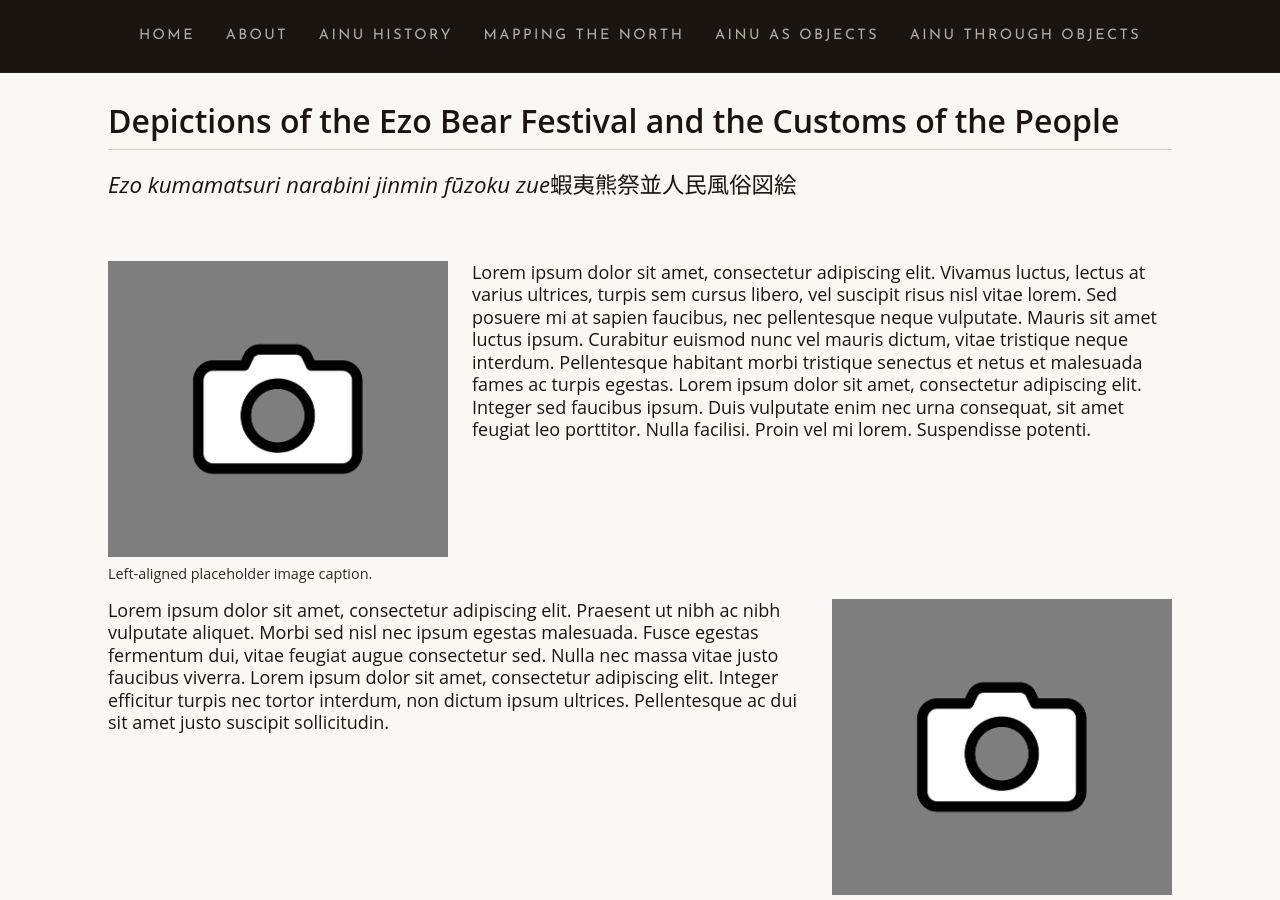
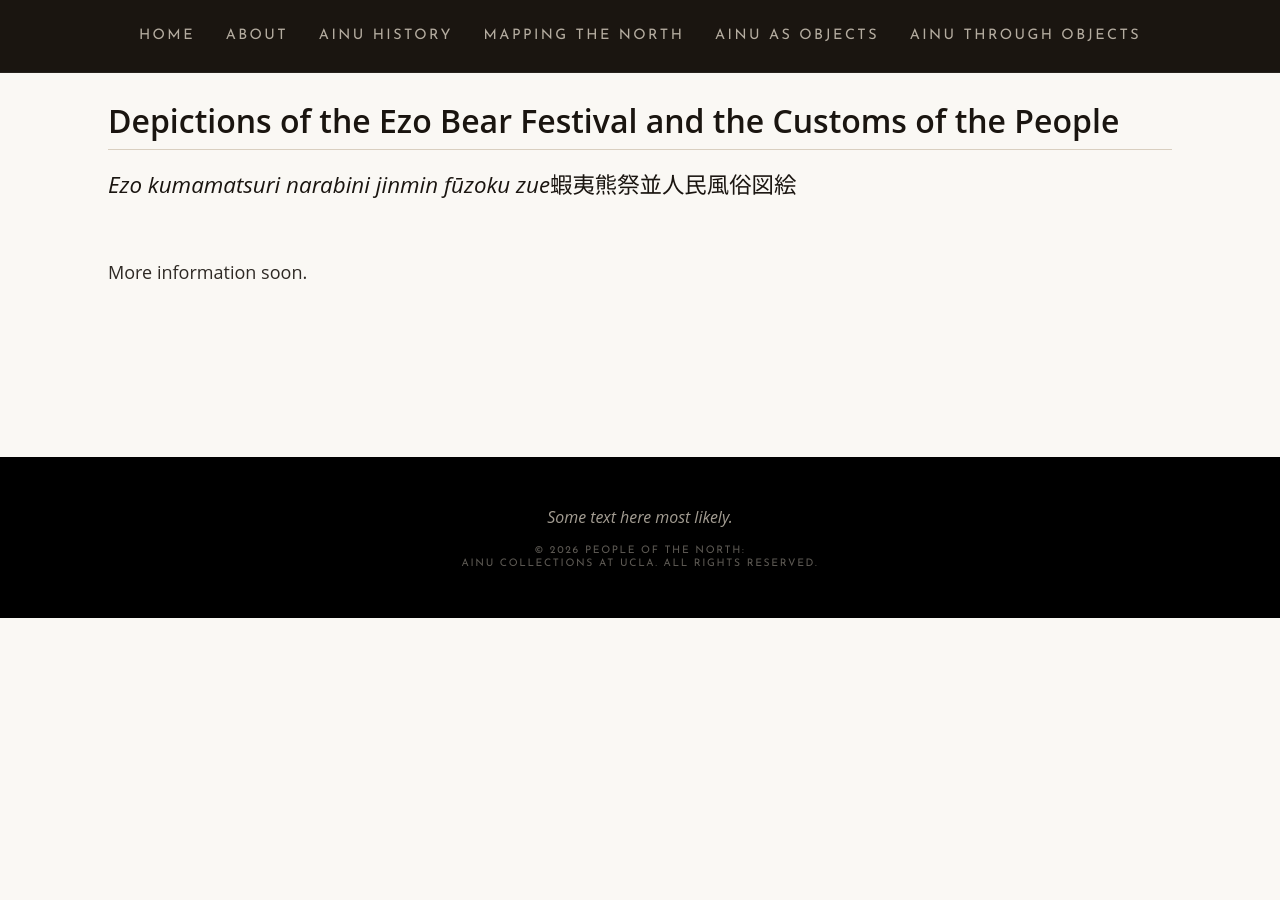
Before and after one commit to peopleofthenorth/peopleofthenorth.github.io, a Jekyll site: the page built from objects1/kumamatsuri.md, in a window 1280 px wide and 900 px high, scrolled down 592 px. Built offline with Jekyll 4.4.1, drawn with Linux system fonts in a browser that asks for light colours; after the commit the page ends 1210 px from its top, so only the background shows below that; some of the changed text lies outside the part shown.

Commit message:
Update kumamatsuri.md

```diff
--- a/objects1/kumamatsuri.md
+++ b/objects1/kumamatsuri.md
@@ -10,26 +10,6 @@ header_image: /assets/images/header1.png
 
 <div class="clearfix">
 
-<figure class="article-image">
-  <img src="/assets/images/placeholder.png" alt="ADD ALT TEXT HERE" />
-  <figcaption class="image-caption">Left-aligned placeholder image caption.</figcaption>
-</figure>
-
-Lorem ipsum dolor sit amet, consectetur adipiscing elit. Vivamus luctus, lectus at varius ultrices, turpis sem cursus libero, vel suscipit risus nisl vitae lorem. Sed posuere mi at sapien faucibus, nec pellentesque neque vulputate. Mauris sit amet luctus ipsum. Curabitur euismod nunc vel mauris dictum, vitae tristique neque interdum. Pellentesque habitant morbi tristique senectus et netus et malesuada fames ac turpis egestas.
-
-Lorem ipsum dolor sit amet, consectetur adipiscing elit. Integer sed faucibus ipsum. Duis vulputate enim nec urna consequat, sit amet feugiat leo porttitor. Nulla facilisi. Proin vel mi lorem. Suspendisse potenti.
+<p>More information soon.</p>
 
 </div>
-
-<div class="clearfix">
-
-<figure class="article-image right">
-  <img src="/assets/images/placeholder.png" alt="ADD ALT TEXT HERE" />
-  <figcaption class="image-caption">Right-aligned placeholder image caption.</figcaption>
-</figure>
-
-Lorem ipsum dolor sit amet, consectetur adipiscing elit. Praesent ut nibh ac nibh vulputate aliquet. Morbi sed nisl nec ipsum egestas malesuada. Fusce egestas fermentum dui, vitae feugiat augue consectetur sed. Nulla nec massa vitae justo faucibus viverra.
-
-Lorem ipsum dolor sit amet, consectetur adipiscing elit. Integer efficitur turpis nec tortor interdum, non dictum ipsum ultrices. Pellentesque ac dui sit amet justo suscipit sollicitudin.
-
-</div>
```
